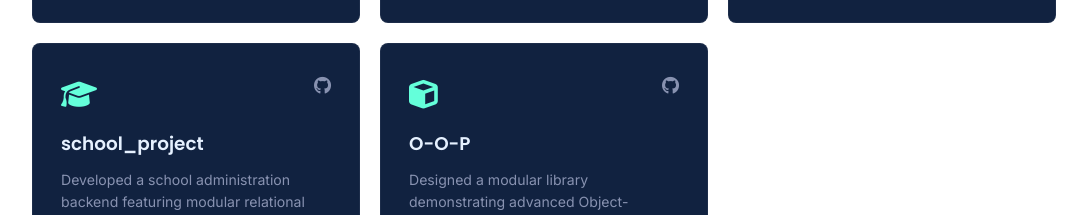
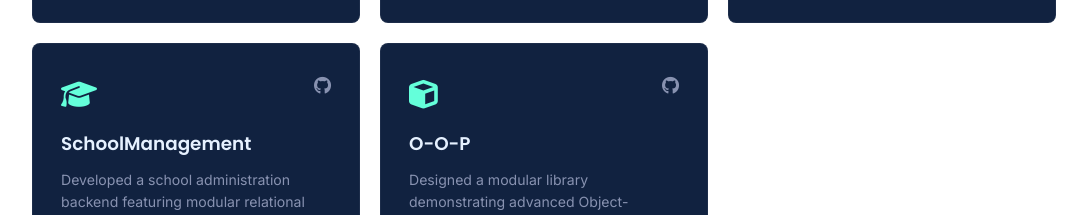
Before and after one commit to Abdellah-BELMAARIS/abdellah-belmaaris.github.io, a React (Vite) app: page / in a window 1280 px wide. Shown: the part 5720-5935 px from the top of the page, without its empty margins (96-1183 px from the left). Built offline with nearby package versions, Linux system fonts and the light colour scheme.

Commit message:
docs: update school project link and name to SchoolManagement

```diff
--- a/src/App.tsx
+++ b/src/App.tsx
@@ -173,11 +173,11 @@ const OTHER_PROJECTS: OtherProject[] = [
     github: "https://github.com/Abdellah-BELMAARIS/Dev-Pulse",
   },
   {
-    title: "school_project",
+    title: "SchoolManagement",
     desc: "Developed a school administration backend featuring modular relational schemas, secure forms, custom middleware, and session authentication to demonstrate MVC architecture best practices.",
     tech: ["Django", "Python", "SQL", "Bootstrap"],
     icon: "fa-solid fa-graduation-cap",
-    github: "https://github.com/Abdellah-BELMAARIS/school_project",
+    github: "https://github.com/Abdellah-BELMAARIS/SchoolManagement",
   },
   {
     title: "O-O-P",
```
